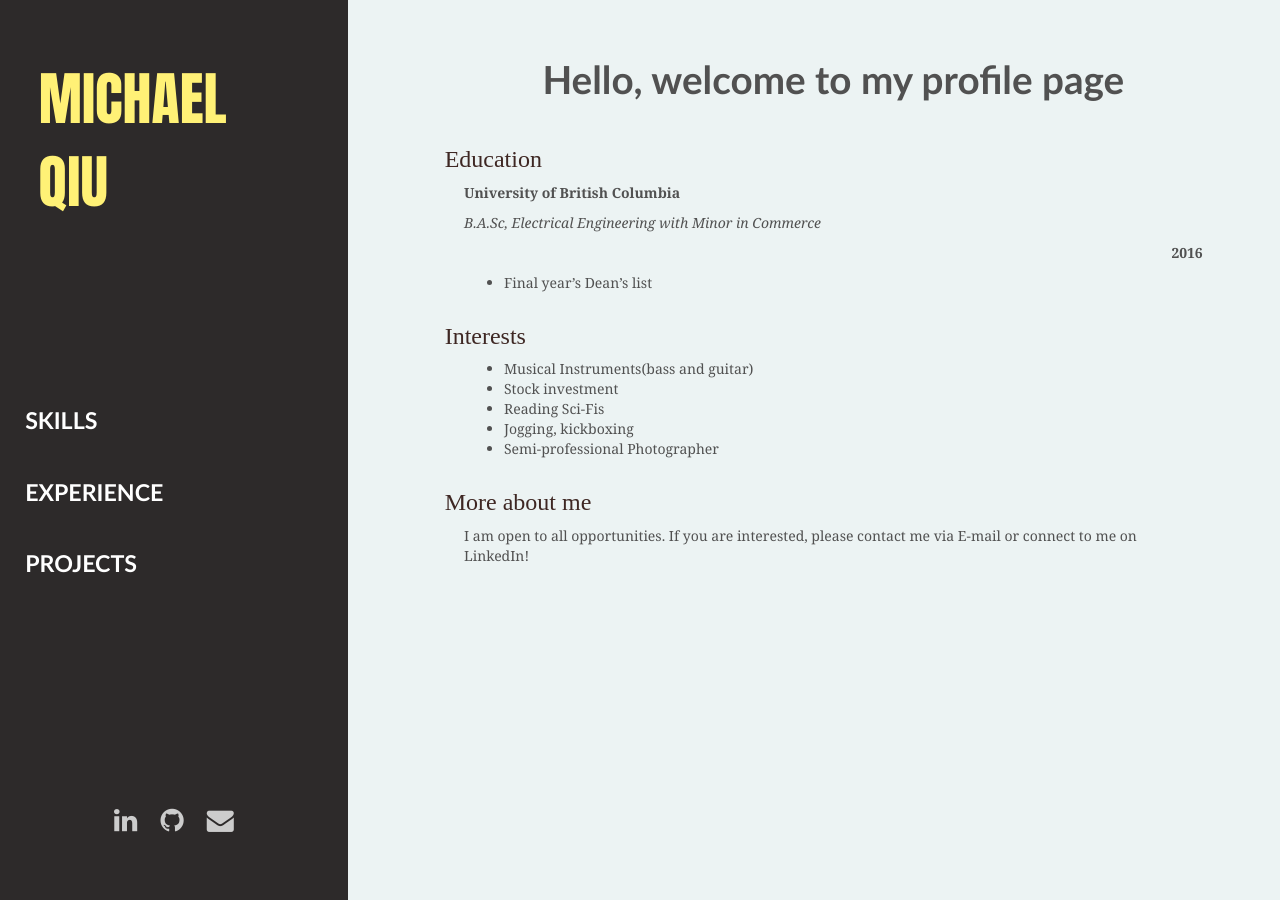
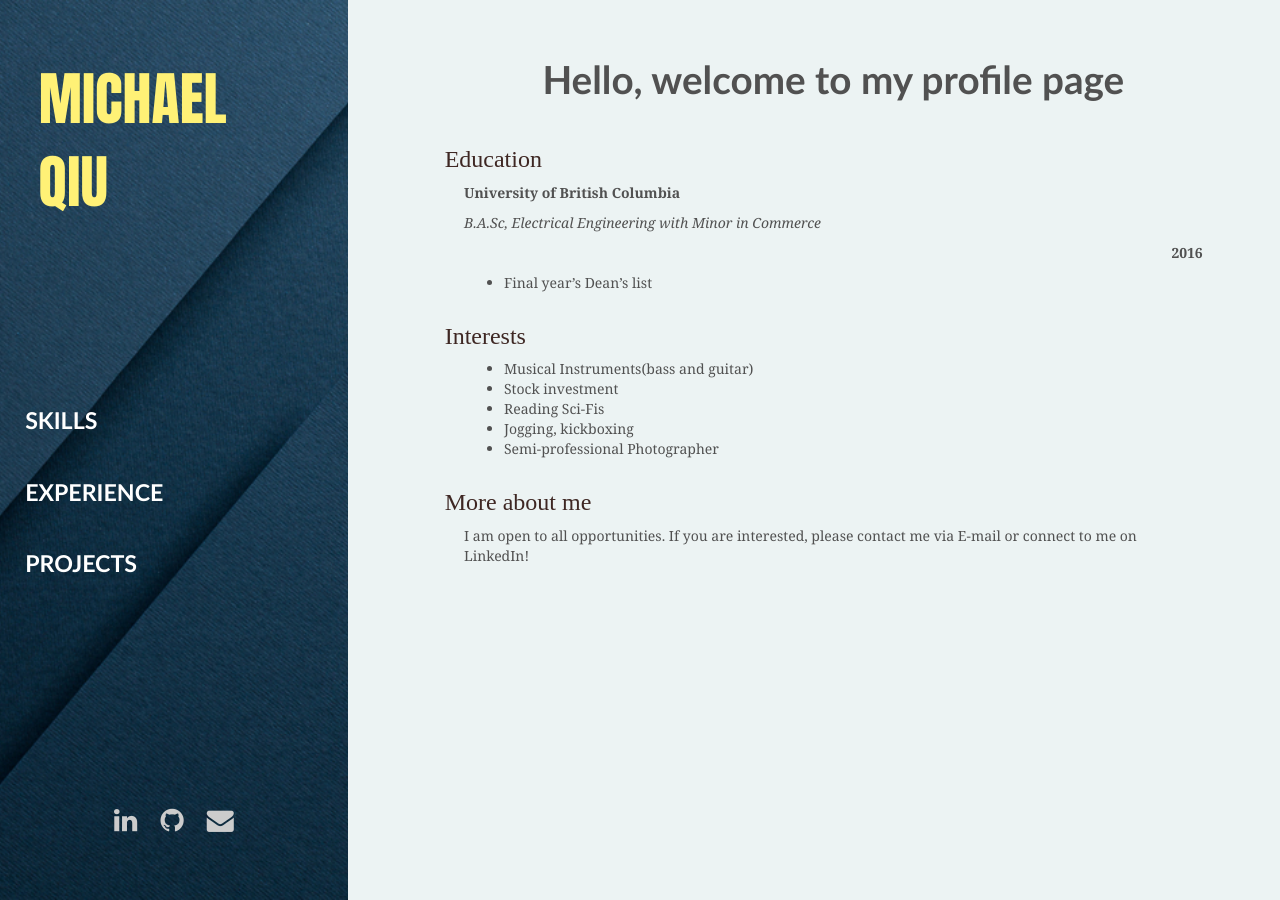
Before and after one commit to jmikerq/jmikerq.github.io, a Jekyll site: the page built from index.md, in a window 1280 px wide. Built offline with Jekyll 4.4.1, drawn with Linux system fonts in a browser that asks for light colours; nearby versions of some CDN libraries; some web fonts are replaced.

Commit message:
Auto stash before merge of "master" and "origin/master"

```diff
--- a/assets/css/main.css
+++ b/assets/css/main.css
@@ -794,7 +794,10 @@ pre code {
 }
 
 .sidebar {
-  background-color: #2d2a2a;
+  /* background-color: #2d2a2a; */
+  background-image: url("../img/material-blue.jpg");
+  background-size: cover;
+  background-position: center;
   position: fixed;
   top: 0;
   left: 0;
@@ -829,6 +832,7 @@ pre code {
           transform: translateY(3px);
   background-color: #616161;
   color: #000000;
+  font-size:1.5rem;
 }
 
 .sidebar-container {
```
Also changed, not shown: assets/img/material-blue.jpg (added).
